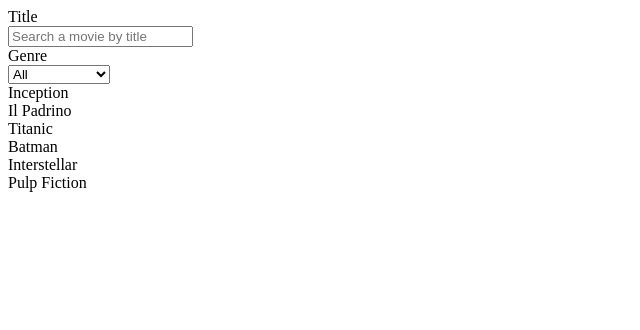
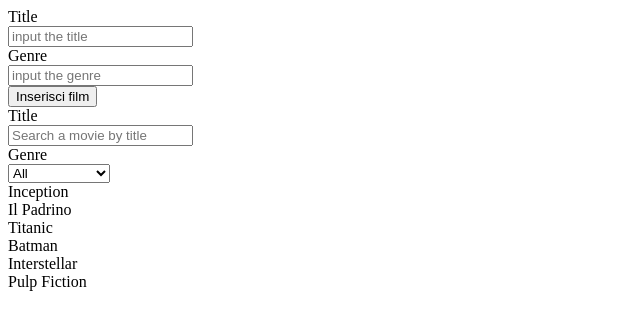
Before and after one commit to giovannipastorini/react-movie-filter, a React (Vite) app: page / in a window 1280 px wide. Shown: the top 330 px of the page, without its empty margins (0-640 px from the left). Built offline with nearby package versions, Linux system fonts and the light colour scheme.

Commit message:
Add movie form with title and genre input handling

```diff
--- a/src/App.jsx
+++ b/src/App.jsx
@@ -16,6 +16,11 @@ function App() {
   const [movies, setMovies] = useState(initialMovies)
   const [genere, setGenere]=useState('')
   const [search, setSearch] = useState('')
+  const [newFilm, setNewFilm]= useState({
+    id:undefined,
+    title:'',
+    genre:''
+  })
 
   useEffect(() => {
     console.log(genere);
@@ -39,8 +44,45 @@ function App() {
 
   }, [genere, search])
 
+
+  function handleFormData (e){
+    setNewFilm({
+      ...newFilm,
+      [e.target.name]: e.target.value
+    })
+  }
+
+  function handleAddMovie (e){
+    e.preventdefault();
+  }
+
   return (
     <>
+
+    {/* Add movie form*/}
+    <form onSubmit={handleAddMovie}>
+      <div>
+          <label htmlFor="title">Title</label><br />
+          <input  id="title"
+                  type="text"
+                  name="title"
+                  value={newFilm.title}
+                  onChange={handleFormData}
+                  placeholder="input the title" />
+      </div>
+      <div>
+          <label htmlFor="title">Genre</label><br />
+          <input  id="genre"
+                  type="text"
+                  name="genre"
+                  value={newFilm.title}
+                  onChange={handleFormData}
+                  placeholder="input the genre" />
+      </div>
+      <div>
+        <button type="submit">Inserisci film</button>
+      </div>
+    </form>
 
     {/* Filter by Title */}
       <div>
```
